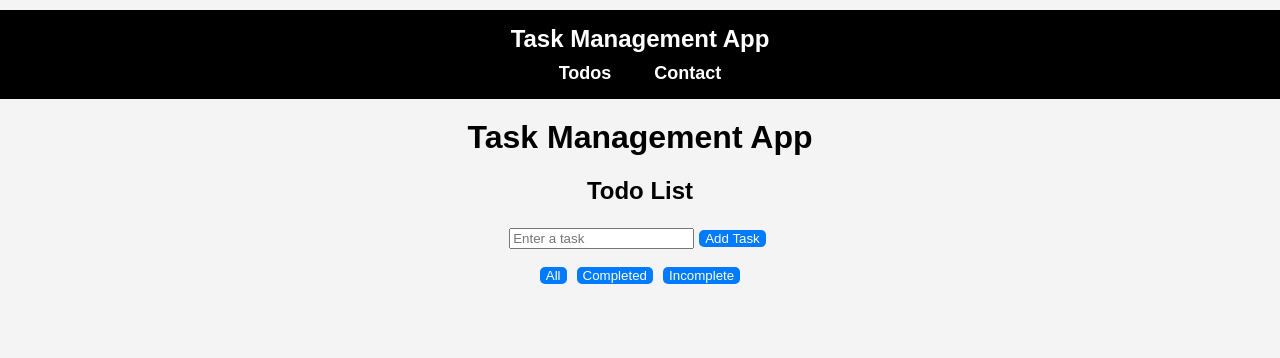
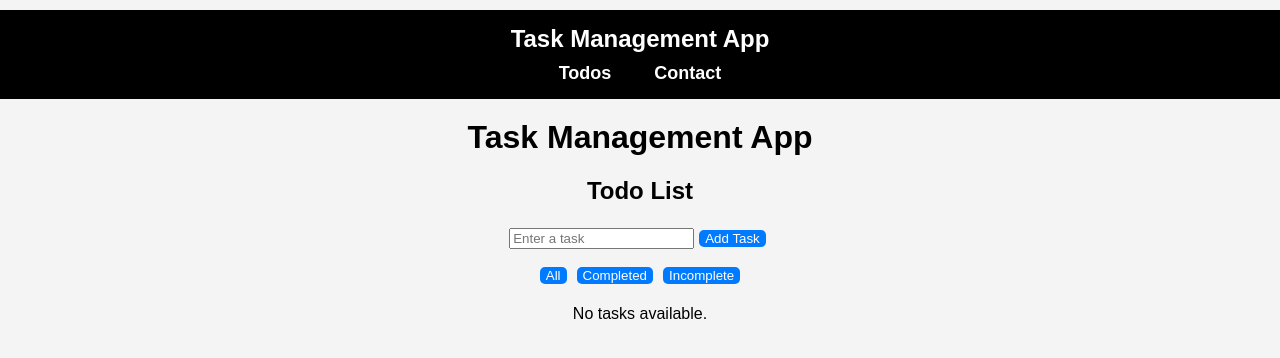
Before and after one commit to garyhermos07/task-management-app, a React (Create React App) app: page / in a window 1280 px wide. Shown: the top 358 px of the page. Built offline with nearby package versions, Linux system fonts and the light colour scheme.

Commit message:
Add empty task meesage

```diff
--- a/src/App.js
+++ b/src/App.js
@@ -71,6 +71,7 @@ function App() {
           </button>
         </div>
 
+     {filteredTasks.length === 0 && <p>No tasks available.</p>}
      <ul>
      {filteredTasks.map((item,index) => (
       <li key={index}>
```
